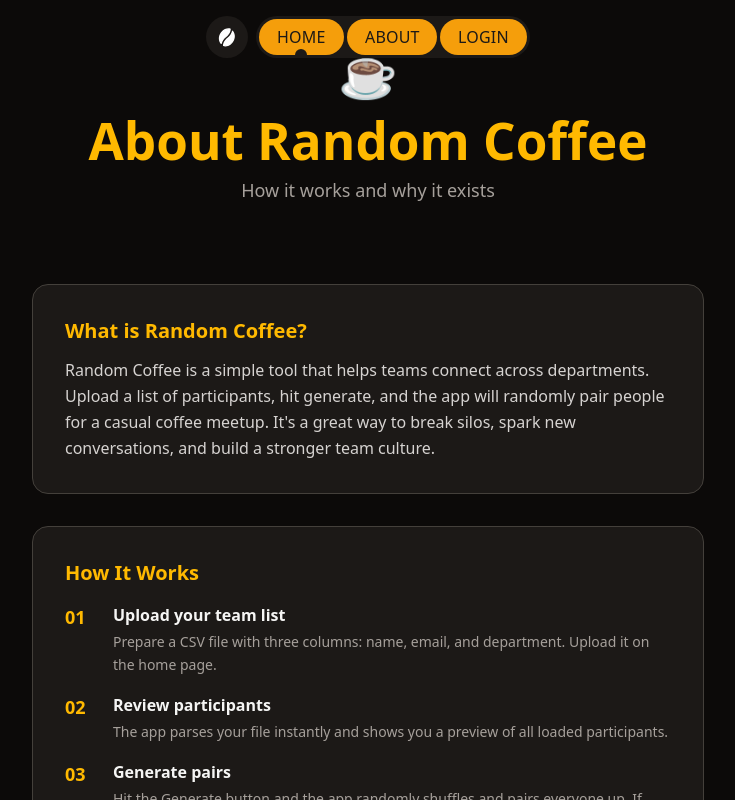
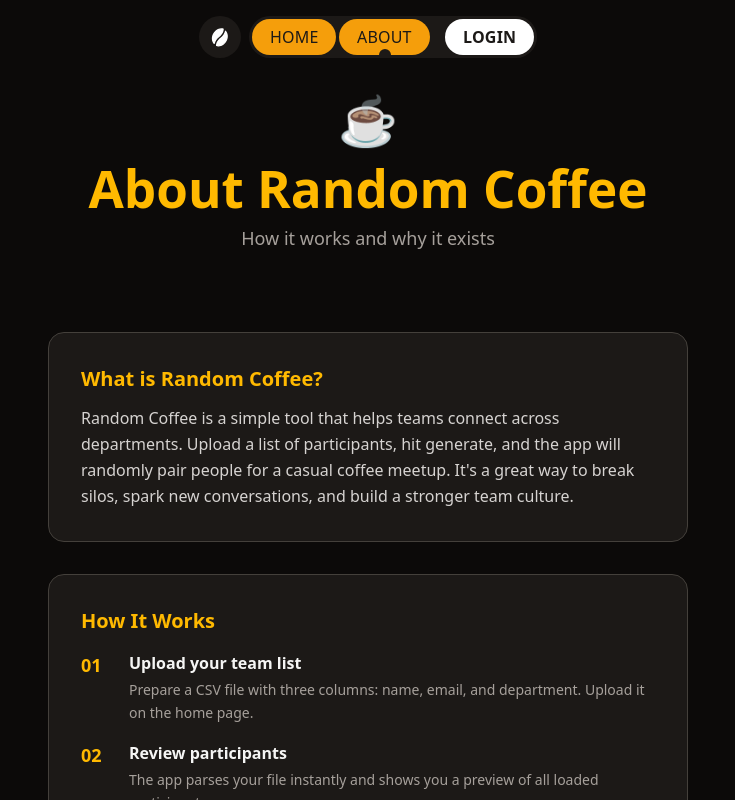
Before and after one commit to oskarrebermark/random-coffee-generator, a React (Vite) app: page /about in a window 1280 px wide. Shown: the top 800 px of the page, without its empty margins (272-1007 px from the left). Built offline with nearby package versions, Linux system fonts and the light colour scheme; no server answers.

Commit message:
Styling tweaks to navbar.

```diff
--- a/index.html
+++ b/index.html
@@ -2,9 +2,9 @@
 <html lang="en">
   <head>
     <meta charset="UTF-8" />
-    <link rel="icon" type="image/svg+xml" href="/vite.svg" />
+    <link rel="icon" type="image/svg+xml" href="/src/assets/coffebean.svg" />
     <meta name="viewport" content="width=device-width, initial-scale=1.0" />
-    <title>random-coffee-generator</title>
+    <title>Random Coffee Generator</title>
   </head>
   <body>
     <div id="root"></div>
--- a/src/components/PillNav.tsx
+++ b/src/components/PillNav.tsx
@@ -7,6 +7,7 @@ export type PillNavItem = {
   href?: string;
   ariaLabel?: string;
   onClick?: () => void;
+  variant?: 'default' | 'danger' | 'ghost' | 'white';
 };
 
 export interface PillNavProps {
@@ -139,6 +140,20 @@ const PillNav: React.FC<PillNavProps> = ({
 
     return () => window.removeEventListener('resize', onResize);
   }, [items, ease, initialLoadAnimation]);
+
+  // Reset all hover animations when the active route changes
+  useEffect(() => {
+    tlRefs.current.forEach((tl, i) => {
+      if (!tl) return
+      activeTweenRefs.current[i]?.kill()
+      activeTweenRefs.current[i] = tl.tweenTo(0, {
+        duration: 0.2,
+        ease,
+        overwrite: 'auto'
+      })
+    })
+  }, [activeHref, ease])
+
 
   const handleEnter = (i: number) => {
     const tl = tlRefs.current[i];
@@ -308,10 +323,23 @@ const PillNav: React.FC<PillNavProps> = ({
               const isActive = activeHref === item.href;
 
               const pillStyle: React.CSSProperties = {
-                background: 'var(--pill-bg, #fff)',
-                color: 'var(--pill-text, var(--base, #000))',
+                background: item.variant === 'danger'
+                  ? '#ef4444'
+                  : item.variant === 'white'
+                  ? '#ffffff'
+                  : item.variant === 'ghost'
+                  ? 'transparent'
+                  : 'var(--pill-bg, #fff)',
+                color: item.variant === 'danger'
+                  ? '#fff'
+                  : item.variant === 'white'
+                  ? '#1c1917'
+                  : item.variant === 'ghost'
+                  ? 'var(--pill-text)'
+                  : 'var(--pill-text, var(--base, #000))',
                 paddingLeft: 'var(--pill-pad-x)',
-                paddingRight: 'var(--pill-pad-x)'
+                paddingRight: 'var(--pill-pad-x)',
+                border: item.variant === 'ghost' ? '1px solid var(--pill-bg)' : 'none'
               };
 
               const PillContent = (
@@ -359,7 +387,7 @@ const PillNav: React.FC<PillNavProps> = ({
                 'relative overflow-hidden inline-flex items-center justify-center h-full no-underline rounded-full box-border font-semibold text-[16px] leading-[0] uppercase tracking-[0.2px] whitespace-nowrap cursor-pointer px-0';
 
               return (
-                <li key={item.label} role="none" className="flex h-full">
+                <li key={item.label} role="none" className={`flex h-full ${i === items.length - 1 ? 'ml-3' : ''}`}>
                   {item.onClick ? (
                     <button
                       role="menuitem"
--- a/src/index.css
+++ b/src/index.css
@@ -28,7 +28,7 @@ body {
   margin: 0;
   display: flex;
   justify-content: center;
-  place-items: center;
+  align-items: flex-start;
   min-width: 320px;
   min-height: 100vh;
   background-color: #0c0a09; /* stone-950 */
@@ -41,20 +41,6 @@ h1 {
   line-height: 1.1;
 }
 
-button {
-  border-radius: 8px;
-  border: 1px solid transparent;
-  padding: 0.6em 1.2em;
-  font-size: 1em;
-  font-weight: 500;
-  font-family: inherit;
-  background-color: #1a1a1a;
-  cursor: pointer;
-  transition: border-color 0.25s;
-}
-button:hover {
-  border-color: #646cff;
-}
 button:focus,
 button:focus-visible {
   outline: 4px auto -webkit-focus-ring-color;
--- a/src/layouts/MainLayout.tsx
+++ b/src/layouts/MainLayout.tsx
@@ -1,4 +1,4 @@
-import { Routes, Route } from 'react-router-dom'
+import { Routes, Route, useLocation } from 'react-router-dom'
 import { useEffect, useState } from 'react'
 import { onAuthStateChanged, signInWithPopup, signOut } from 'firebase/auth'
 import type { User } from 'firebase/auth'
@@ -19,6 +19,9 @@ export default function MainLayout() {
   const handleLogin = () => signInWithPopup(auth, googleProvider)
   const handleLogout = () => signOut(auth)
 
+  const location = useLocation()
+
+
   return (
     <div className="min-h-screen bg-stone-950 text-stone-100">
 
@@ -28,14 +31,15 @@ export default function MainLayout() {
             logo={coffeebean}
             logoAlt="Random Coffee"
             items={[
-                { label: 'Home', href: '/' },
-                { label: 'About', href: '/about' },
-                {
+            { label: 'Home', href: '/' },
+            { label: 'About', href: '/about' },
+            {
                 label: user ? 'Sign Out' : 'Login',
+                variant: user ? 'danger' : 'white',
                 onClick: user ? handleLogout : handleLogin
-                }
+            }
             ]}
-            activeHref="/"
+            activeHref={location.pathname}
             baseColor="#1c1917"
             pillColor="#f59e0b"
             hoveredPillTextColor="#f59e0b"
@@ -46,7 +50,7 @@ export default function MainLayout() {
         </div>
 
         {/* Page content here */}
-            <div className="flex flex-col items-center px-4 pb-16">
+            <div className="w-full mt-12 max-w-2xl flex flex-col items-center px-4 pb-16">
             <Routes>
                 <Route path="/" element={<Home user={user} />} />
                 <Route path="/about" element={<About />} />
--- a/src/pages/About.tsx
+++ b/src/pages/About.tsx
@@ -2,7 +2,7 @@ import { Link } from 'react-router-dom'
 
 export default function About() {
   return (
-    <div className="max-w-2xl mx-auto flex flex-col gap-8">
+    <div className="w-full flex flex-col gap-8">
 
       {/* Header */}
       <div className="mb-12 text-center">
@@ -11,7 +11,7 @@ export default function About() {
         <p className="text-stone-400 mt-2 text-lg">How it works and why it exists</p>
       </div>
 
-      <div className="w-full max-w-2xl flex flex-col gap-8">
+      <div className="w-full flex flex-col gap-8">
 
         {/* What is it */}
         <div className="bg-stone-900 border border-stone-700 rounded-2xl p-8">
--- a/src/pages/Home.tsx
+++ b/src/pages/Home.tsx
@@ -55,7 +55,7 @@ export default function Home({ user }: Props) {
   }
 
   return (
-    <div className="w-full max-w-lg flex flex-col items-center">
+    <div className="w-full flex flex-col items-center">
 
       {/* Hero */}
       <div className="mb-12 text-center">
```
